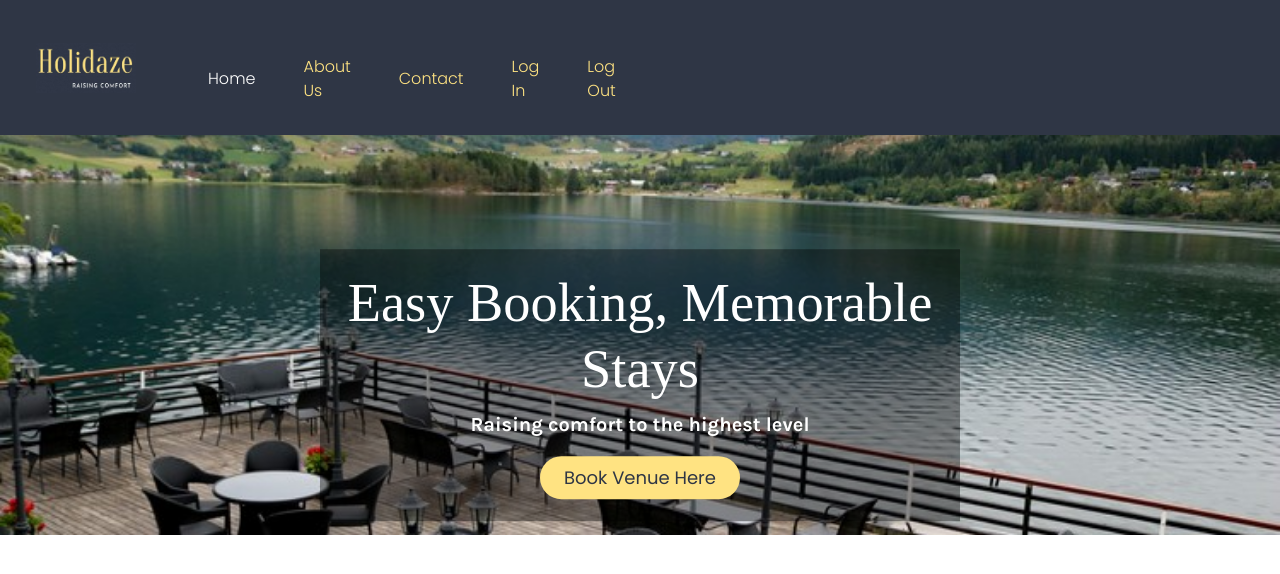
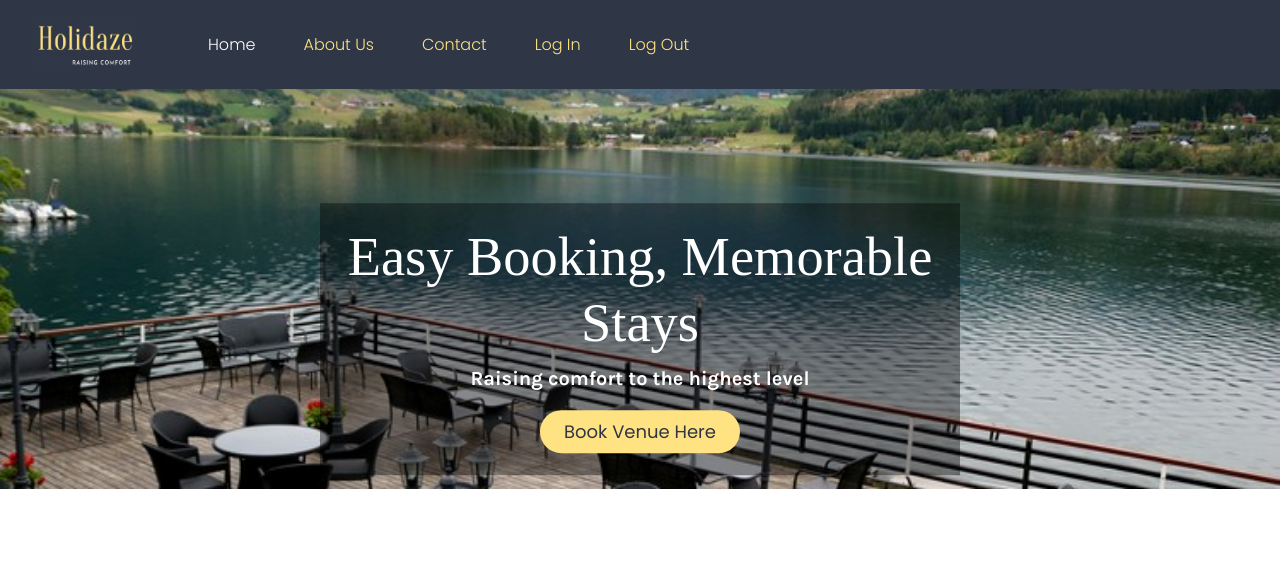
Before and after one commit to tahsinrukaiya/PROJECT-EXAM-2, a React (Vite) app: page / in a window 1280 px wide. Shown: the top 574 px of the page. Built offline with nearby package versions, Linux system fonts and the light colour scheme; a web font is replaced by a local one.

Commit message:
changes in navbar

```diff
--- a/src/index.css
+++ b/src/index.css
@@ -67,8 +67,7 @@
 
 .navbar-nav {
   align-items: center;
-  margin-top: 5%;
-  width: 300px !important;
+  margin-top: 3%;
 }
 
 .navbar-nav li {
@@ -143,6 +142,15 @@
 
 /*-------------------------------MEDIA QUERY--------------------------*/
 @media only screen and (max-width: 768px) {
+
+  .navbar-nav {
+    margin-top: 5%;
+  }
+
+  .navbar-collapse {
+    margin-left: 30px !important;
+  }
+
   .overlay {
     padding: 30px;
   }
```
